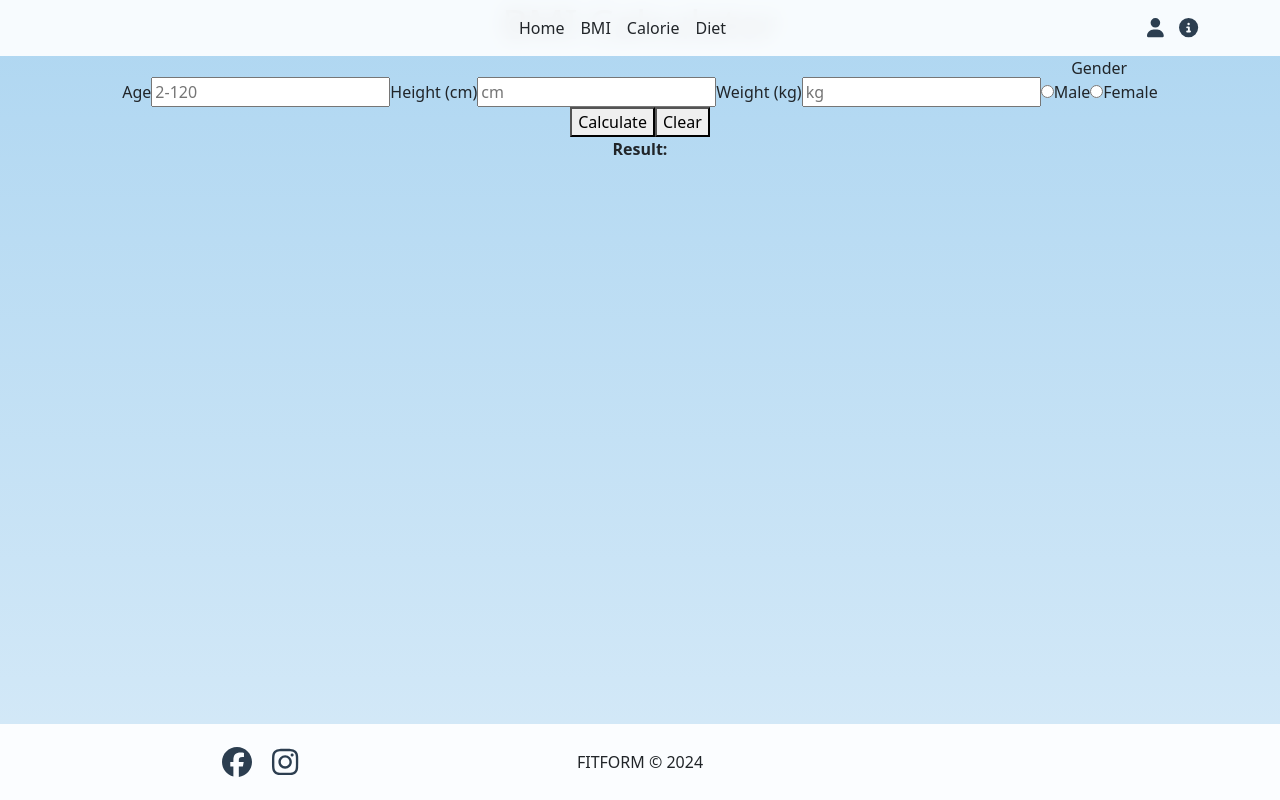
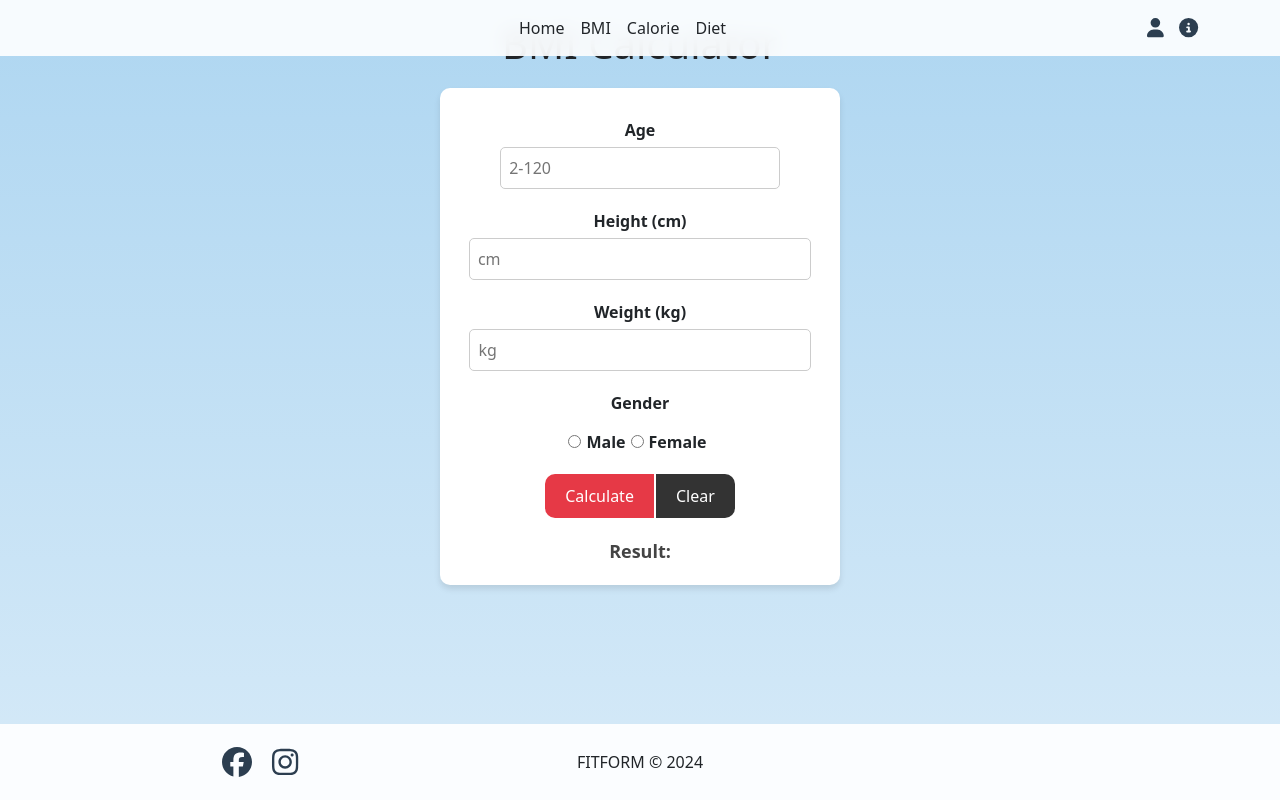
Before and after one commit to valyiroland/FittnesProjekt, a React (Create React App) app: page /BMI in a window 1280 px wide. Built offline with nearby package versions, Linux system fonts and the light colour scheme.

Commit message:
BMI-hez css

```diff
--- a/src/App.css
+++ b/src/App.css
@@ -36,3 +36,89 @@
     transform: rotate(360deg);
   }
 }
+
+
+main {
+  text-align: center;
+  padding: 20px;
+  flex-grow: 1; /* Kitölti a rendelkezésre álló helyet */
+}
+
+/* Formázások */
+.form-container {
+  background: #ffffff;
+  border-radius: 10px;
+  padding: 20px;
+  max-width: 400px;
+  margin: 20px auto;
+  box-shadow: 0 4px 6px rgba(0, 0, 0, 0.1);
+}
+
+label {
+  display: block;
+  margin: 10px 0;
+  font-weight: bold;
+}
+
+input[type="number"] {
+  width: 100%;
+  padding: 8px;
+  margin-top: 5px;
+  border-radius: 5px;
+  border: 1px solid #ccc;
+}
+
+.gender-container {
+  display: flex;
+  justify-content: space-around;
+  margin-top: 5px;
+}
+
+button {
+  padding: 10px 20px;
+  margin: 10px 5px;
+  border: none;
+  border-radius: 5px;
+  cursor: pointer;
+}
+
+.calculate-btn {
+  background: #e63946;
+  color: white;
+  border-radius: 10px 0px 0px 10px;
+  margin-right: 2px;
+}
+
+.clear-btn {
+  background: #333;
+  color: white;
+  border-radius: 0px 10px 10px 0px;
+}
+
+.result {
+  margin-top: 20px;
+  font-size: 18px;
+  color: #444;
+}
+
+
+.social-icons a {
+  margin: 0 10px;
+  font-size: 20px;
+  text-decoration: none;
+  color: #555;
+}
+
+#login-btn{
+  position: absolute;
+  right: 25px;
+  top: 25px;
+}
+
+#radio-btn-gender{
+  margin-right: 5px;
+}
+
+#gender-label{
+  margin-right: 5px;
+}
```
